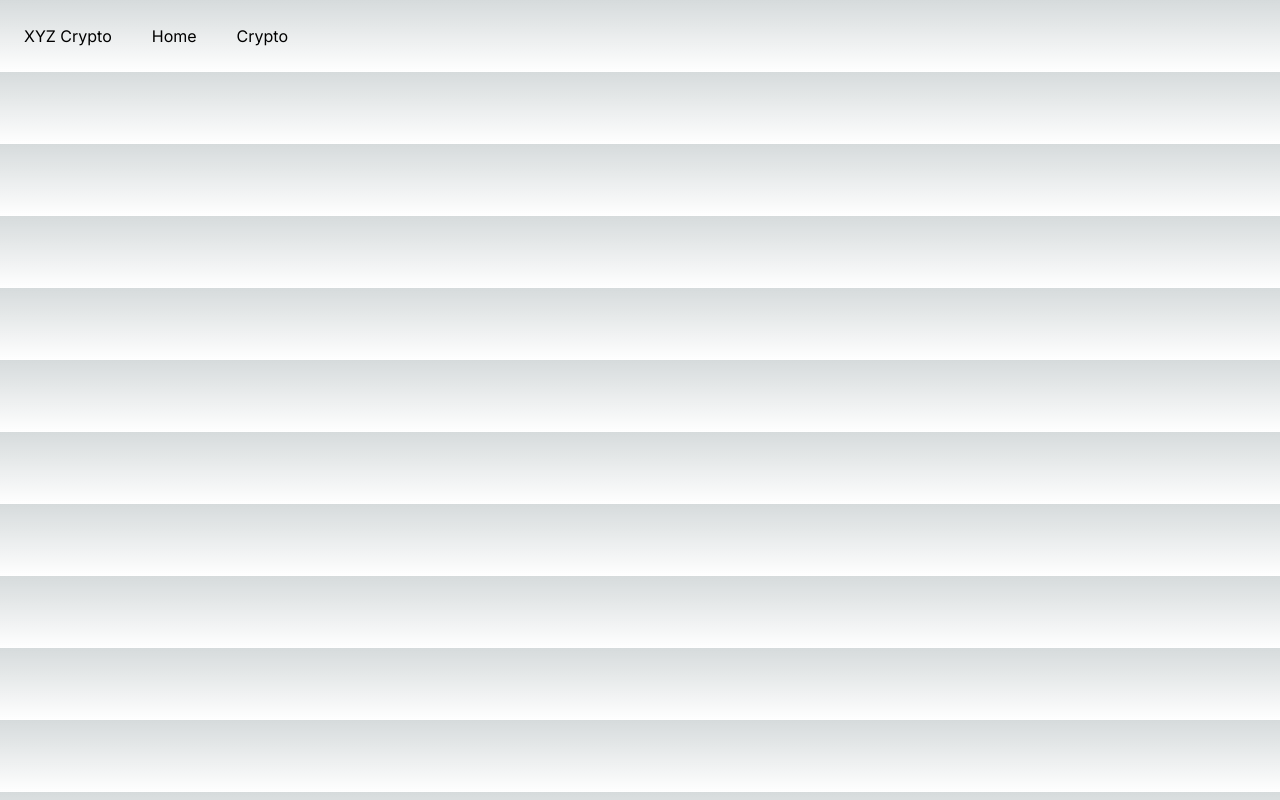
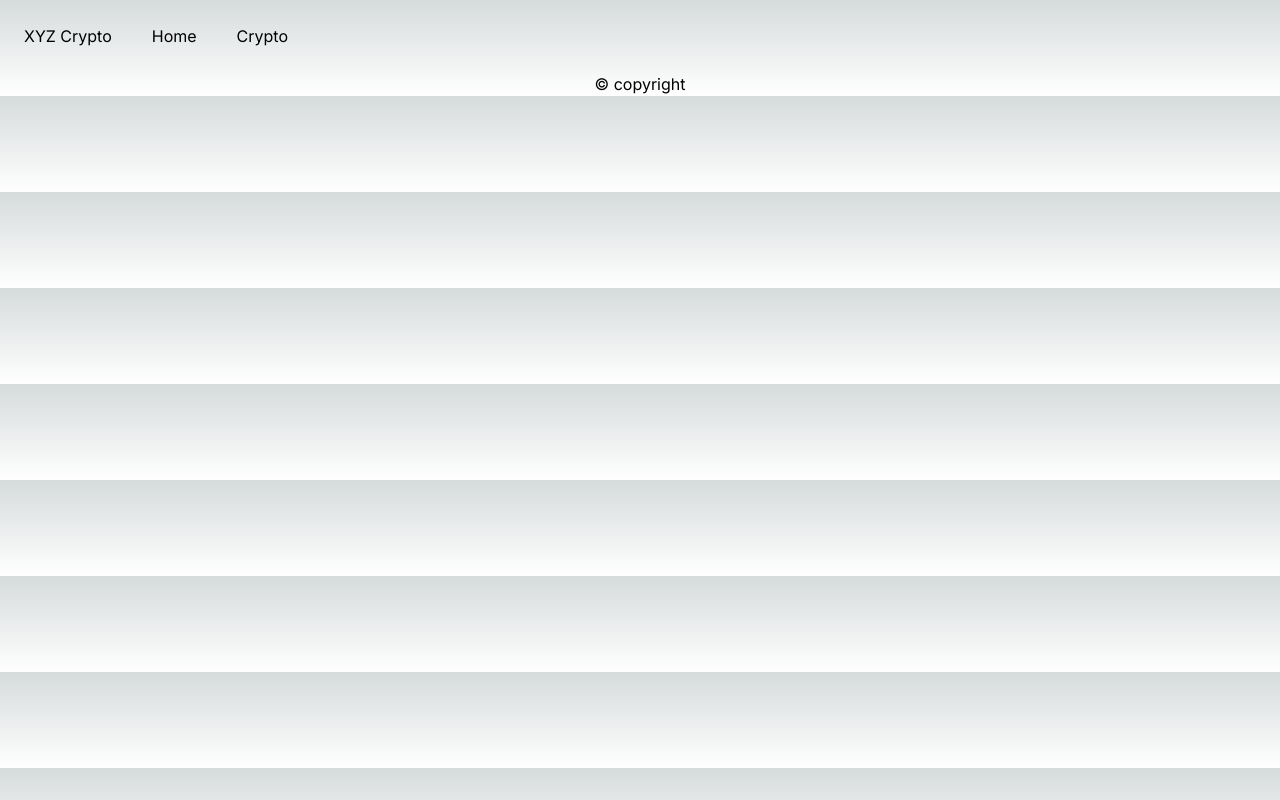
Before and after one commit to Prabhatgrg/BITMOSYS-INTERN-Q423, a Next.js app: page / in a window 1280 px wide. Built offline with nearby package versions, Linux system fonts and the light colour scheme.

Commit message:
Added Footer section

```diff
--- a/app/page.tsx
+++ b/app/page.tsx
@@ -1,12 +1,16 @@
-import React from 'react'
-import Navbar from './components/navbar'
+import React from "react";
+import Navbar from "./components/navbar";
 
 const page = () => {
   return (
     <>
-    <Navbar />
+      <Navbar />
+
+      <footer className="w-full mx-auto flex justify-center">
+        <span>&#169; copyright</span>
+      </footer>
     </>
-  )
-}
+  );
+};
 
-export default page
+export default page;
```
